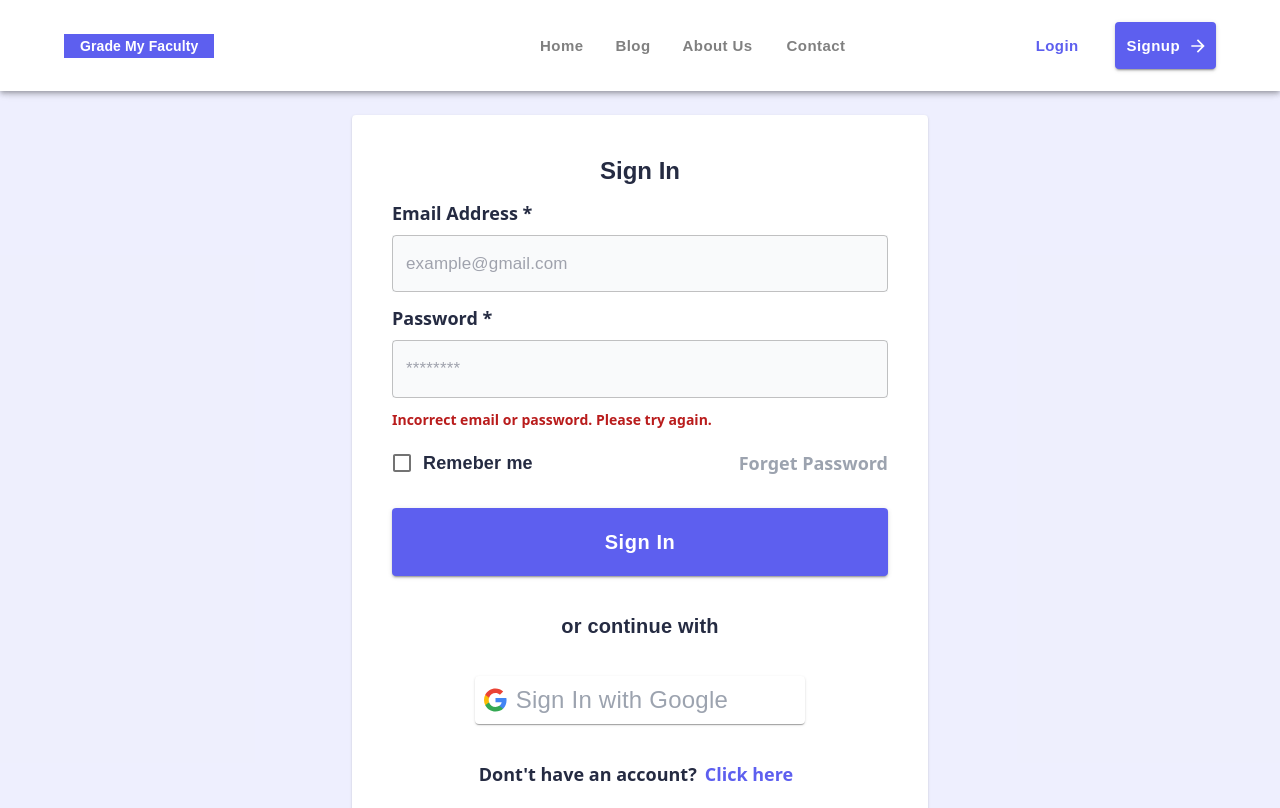
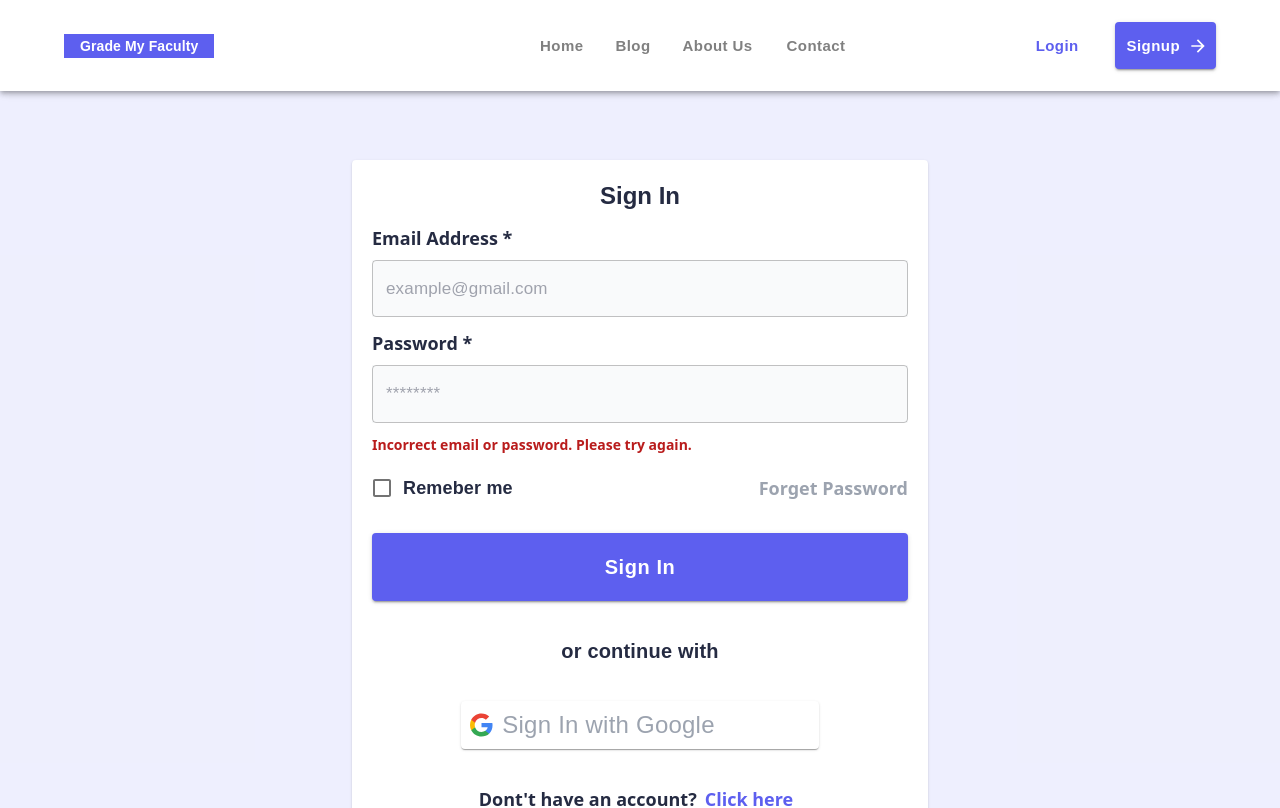
Before and after one commit to AbdulAziz0682/grade-my-faculty, a React (Create React App) app: page /login in a window 1280 px wide. Shown: the top 808 px of the page. Built offline with nearby package versions, Linux system fonts and the light colour scheme; a web font is replaced by a local one.

Commit message:
Resolved some layout glitches

```diff
--- a/src/components/Pages/AboutUs/index.jsx
+++ b/src/components/Pages/AboutUs/index.jsx
@@ -13,9 +13,9 @@ import legals from '../../../assets/legals.svg';
 
 export default function AboutUs() {
   return (
-    <div className="w-full bg-pageBg">
+    <Grid container className="bg-pageBg flex-grow">
       <Container>
-        <Grid container direction="column" className="py-16">
+        <Grid container direction="column" className="pt-16 pb-60">
           <Grid item className="w-full">
             <Typography variant="h1" align="center"> FAQ&apos;s </Typography>
           </Grid>
@@ -27,6 +27,6 @@ export default function AboutUs() {
           </Grid>
         </Grid>
       </Container>
-    </div>
+    </Grid>
   );
 }
--- a/src/components/Pages/Contact/index.jsx
+++ b/src/components/Pages/Contact/index.jsx
@@ -11,8 +11,8 @@ import {
 
 export default function Contact() {
   return (
-    <Grid container sx={{ minHeight: '75vh' }} className="h-full bg-pageBg py-6">
-      <Container className="flex items-center justify-center self-stretch">
+    <Grid container className="bg-pageBg flex-grow">
+      <Container className="flex items-center justify-center self-stretch pt-14 pb-28">
         <Paper component="form" className="md:w-4/6 p-10">
           <div className="flex flex-col w-full h-full">
             <Typography variant="h3">Have Questions? Or, Suggestions?</Typography>
--- a/src/components/Pages/Home/index.jsx
+++ b/src/components/Pages/Home/index.jsx
@@ -14,9 +14,9 @@ import homeImg from '../../../assets/homeImg.svg';
 export default function Home() {
   return (
     <>
-      <Grid container>
+      <Grid container className="flex-grow">
         <Container>
-          <Grid container alignItems="center" className="pb-60 pt-12" spacing={9}>
+          <Grid container alignItems="center" className="pt-12 pb-60" spacing={9}>
             <Grid item md={8} className="h-full flex justify-center flex-col">
               <Typography variant="h1">
                 View Evaluations and
@@ -42,7 +42,7 @@ export default function Home() {
           </Grid>
         </Container>
       </Grid>
-      <Grid container className="bg-primaryLight">
+      <Grid container className="bg-primaryLight flex-grow">
         <Container className="p-16">
           <Grid container spacing={6}>
             <Grid item md={4} className="flex flex-col items-center">
--- a/src/components/Pages/Login/index.jsx
+++ b/src/components/Pages/Login/index.jsx
@@ -16,9 +16,9 @@ import googleLogo from '../../../assets/googleLogo.svg';
 
 export default function Login() {
   return (
-    <Grid container sx={{ minHeight: '75vh' }} className="h-full bg-pageBg py-6">
-      <Container className="flex items-center justify-center self-stretch">
-        <Paper component="form" className="sm:w-4/6 lg:w-3/6 p-3 md:p-10">
+    <Grid container className="bg-pageBg flex-grow">
+      <Container className="flex items-center justify-center">
+        <Paper component="form" className="sm:w-4/6 lg:w-3/6 p-3 md:p-5">
           <Grid container direction="column" className="gap-3">
             <Grid item>
               <Typography variant="h3" align="center" classes={{ root: 'font-extrabold text-2xl' }}>Sign In</Typography>
--- a/src/routes/index.jsx
+++ b/src/routes/index.jsx
@@ -18,11 +18,11 @@ export default function App() {
   return (
     <>
       <Switch>
-        <Grid container direction="column" justifyContent="space-between" className="w-full">
+        <Grid container direction="column" className="min-w-screen min-h-screen">
           <Grid item>
             <TopBar />
           </Grid>
-          <Grid item className="flex-grow self-stretch" sx={{ marginTop: '91px' /* MaxHeight of Topbar */ }}>
+          <Grid item className="flex-grow flex flex-col" sx={{ marginTop: '91px' /* MaxHeight of Topbar */ }}>
             <>
               <Route exact path="/">
                 <Home />
```
